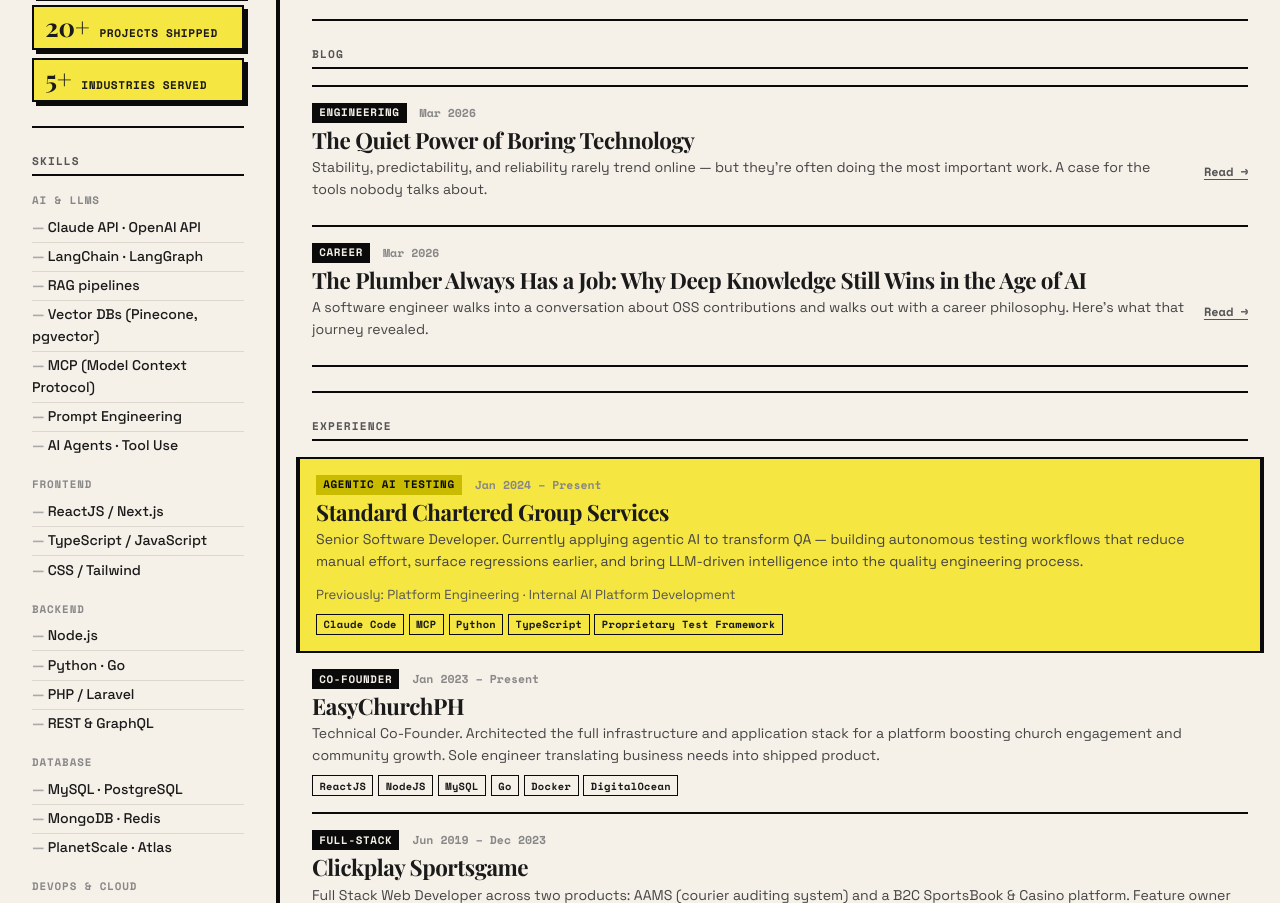
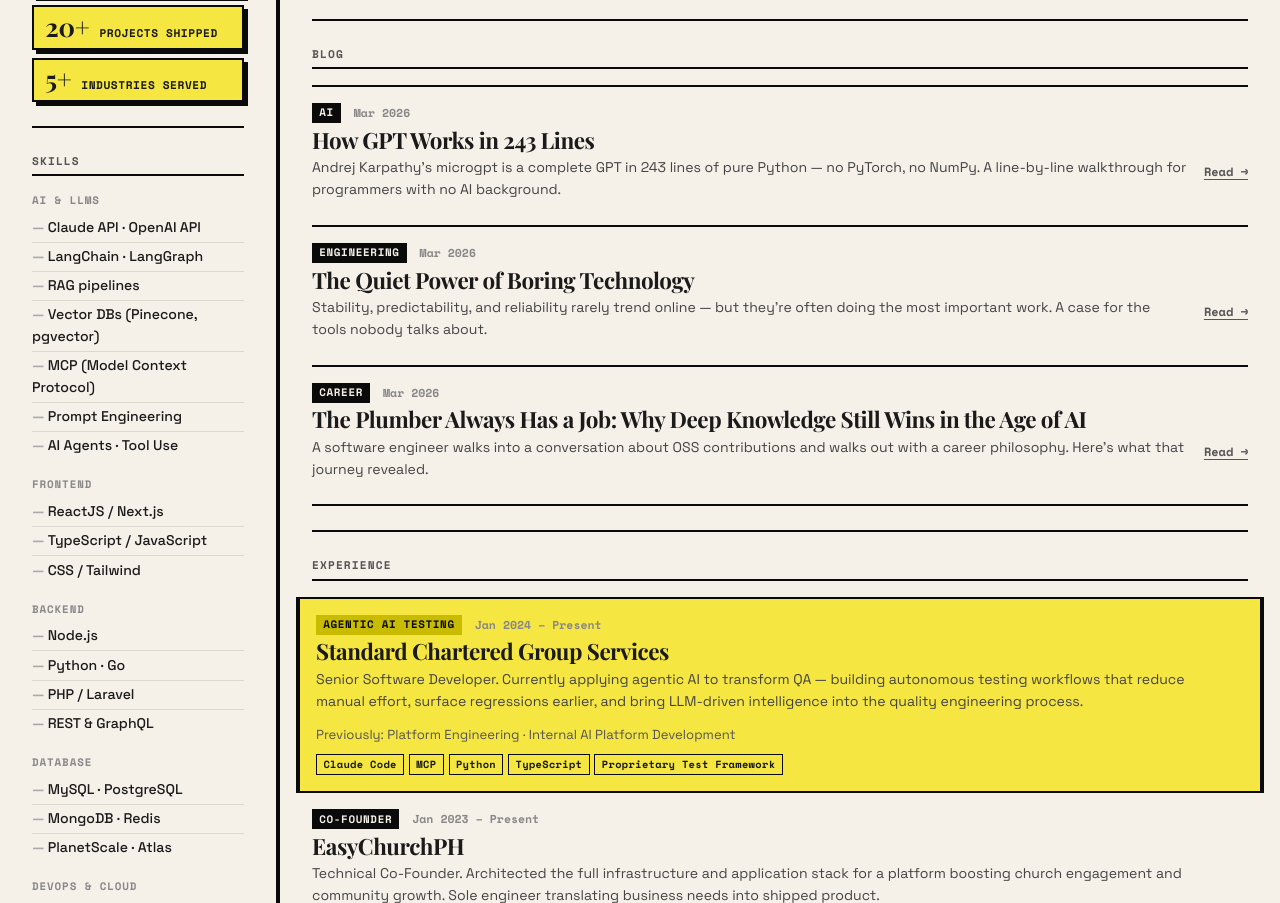
Before and after one commit to vjtvalero/vjtv.dev, a plain HTML site: page index.html in a window 1280 px wide. Shown: the part 903-1806 px from the top of the page. Drawn offline with nearby package versions, Linux system fonts and the light colour scheme.

Commit message:
Add microgpt-explained.html to blog index

```diff
--- a/index.html
+++ b/index.html
@@ -266,6 +266,24 @@
                 <div class="articles">
                     <article class="article article-plain">
                         <div class="article-meta">
+                            <span class="article-tag">AI</span>
+                            <span class="article-year">Mar 2026</span>
+                        </div>
+                        <h3 class="article-title">
+                            <a href="blog/microgpt-explained.html">
+                                How GPT Works in 243 Lines
+                            </a>
+                        </h3>
+                        <p class="article-desc">
+                            Andrej Karpathy's microgpt is a complete GPT
+                            in 243 lines of pure Python — no PyTorch, no
+                            NumPy. A line-by-line walkthrough for
+                            programmers with no AI background.
+                        </p>
+                        <a href="blog/microgpt-explained.html" class="inline-link">Read &rarr;</a>
+                    </article>
+                    <article class="article article-plain">
+                        <div class="article-meta">
                             <span class="article-tag">Engineering</span>
                             <span class="article-year">Mar 2026</span>
                         </div>
```
